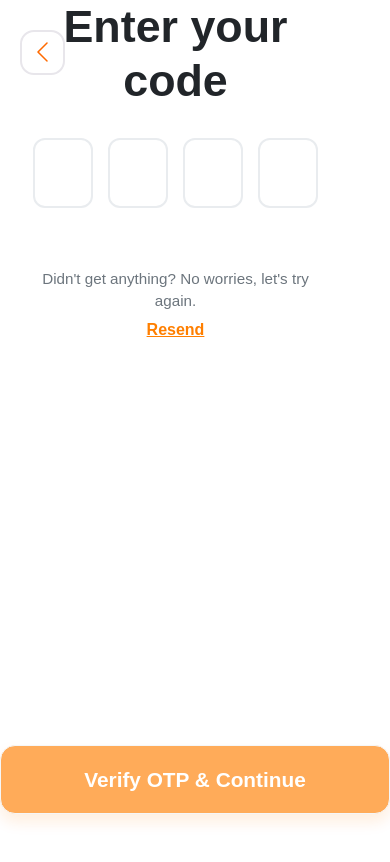
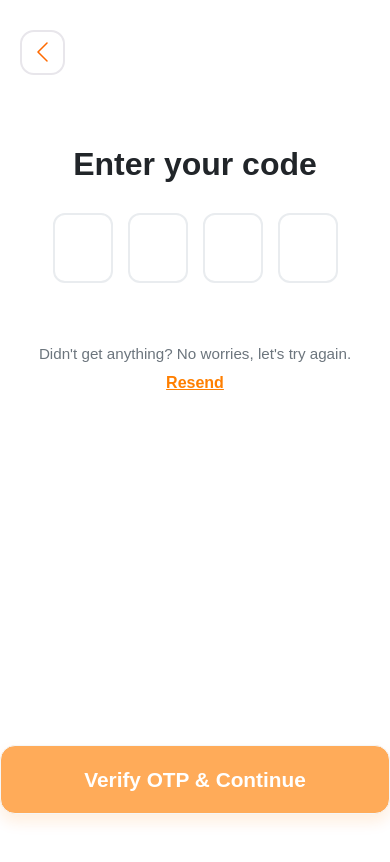
Before and after one commit to Deepak1999/af-friendchat-dating-app, a React (Create React App) app: page /m-otp in a window 390 px wide. Shown: the top 862 px of the page. Built offline with nearby package versions, Linux system fonts and the light colour scheme.

Commit message:
commit 5 on 23rd sep 2025

```diff
--- a/src/components/Email_Signup/Email.css
+++ b/src/components/Email_Signup/Email.css
@@ -42,8 +42,8 @@ body {
 }
 
 .btn-signup {
-    background-color: #FF7F00;
-    border-color: #FF7F00;
+    background-color: #ff6600;
+    border-color: #ff6600;
     color: white;
     padding: 18px 0;
     font-size: 1.3rem;
@@ -55,8 +55,8 @@ body {
 }
 
 .btn-signup:hover {
-    background-color: #e67300;
-    border-color: #e67300;
+    background-color: #ff6600;
+    border-color: #ff6600;
 }
 
 
--- a/src/components/Mobile_Signup/Otp.css
+++ b/src/components/Mobile_Signup/Otp.css
@@ -156,3 +156,20 @@ body {
     font-size: 1.5rem;
     color: #6c757d;
 }
+
+
+
+
+@media (max-width: 768px) {
+    .container-main.otp {
+        max-width: unset !important;
+        width: 100%;
+        margin-top: 145px;
+    }
+
+    .page-title.otp {
+        font-size: 32px;
+    }
+
+
+}
--- a/src/components/Mobile_Signup/Otp.jsx
+++ b/src/components/Mobile_Signup/Otp.jsx
@@ -83,11 +83,12 @@ const Otp = () => {
     };
 
     return (
-        <div className="container-main">
+        <div className='container' style={{height: "100vh"}}>
+        <div className="container-main otp">
             <div className="back-button">
                 <i className="bi bi-chevron-left" onClick={handleBackContinue}></i>
             </div>
-            <h3 className="page-title">Enter your code</h3>
+            <h3 className="page-title otp">Enter your code</h3>
 
             <div className="otp-inputs">
                 {otp.map((digit, index) => (
@@ -104,7 +105,7 @@ const Otp = () => {
                 ))}
             </div>
 
-            <div className="d-grid w-100">
+            <div className="d-grid email_signup">
                 <button
                     className="btn btn-continue"
                     disabled={otp.some(d => d === '')}
@@ -121,6 +122,7 @@ const Otp = () => {
 
             <ToastContainer />
         </div>
+        </div>
     );
 };
 
```
Also changed, not shown: src/components/Login/Login.css (+9 -3 lines), src/components/Email_Signup/Email.jsx (line endings or trailing spaces).
